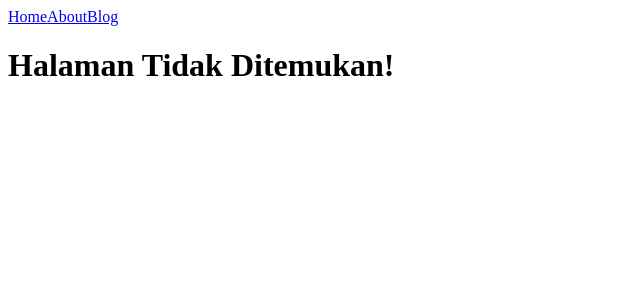
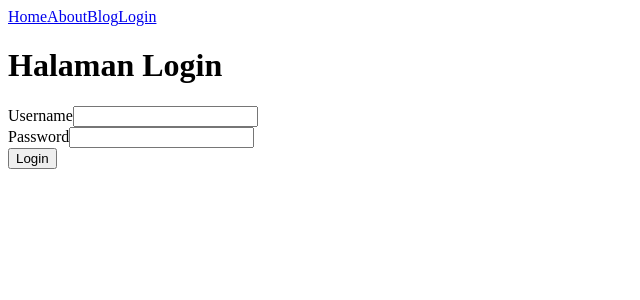
Before and after one commit to Ikram-Maulana/Code-explore, a React (Create React App) app in the folder React - ARI/Chapter4/tutorial-react-router/: page /login in a window 1280 px wide. Shown: the top 300 px of the page, without its empty margins (0-640 px from the left). Built offline with nearby package versions, Linux system fonts and the light colour scheme.

Commit message:
4.7. Chapter 4 - Redirect Programmaticaly
- Implement useNavigate() to redirect
- Testing Implement React Hook Form library

```diff
--- a/React - ARI/Chapter4/tutorial-react-router/package.json
+++ b/React - ARI/Chapter4/tutorial-react-router/package.json
@@ -8,6 +8,7 @@
     "@testing-library/user-event": "^13.2.1",
     "react": "^18.2.0",
     "react-dom": "^18.2.0",
+    "react-hook-form": "^7.33.1",
     "react-router-dom": "6",
     "react-scripts": "5.0.1",
     "web-vitals": "^2.1.0"
--- a/React - ARI/Chapter4/tutorial-react-router/src/App.js
+++ b/React - ARI/Chapter4/tutorial-react-router/src/App.js
@@ -4,7 +4,9 @@ import About from "./About";
 import AboutTeam from "./AboutTeam";
 import Blog from "./Blog";
 import BlogDetail from "./BlogDetail";
+import Dashboard from "./Dashboard";
 import Home from "./Home";
+import Login from "./Login";
 import NotFound from "./NotFound";
 
 const App = () => {
@@ -14,6 +16,7 @@ const App = () => {
         <Link to="/">Home</Link>
         <Link to="/about">About</Link>
         <Link to="/blog">Blog</Link>
+        <Link to="/login">Login</Link>
       </nav>
 
       <Routes>
@@ -23,6 +26,8 @@ const App = () => {
         </Route>
         <Route path="blog" element={<Blog />} />
         <Route path="blog/:slug" element={<BlogDetail />} />
+        <Route path="login" element={<Login />} />
+        <Route path="dashboard" element={<Dashboard />} />
         <Route path="*" element={<NotFound />} />
       </Routes>
     </div>
--- /dev/null
+++ b/React - ARI/Chapter4/tutorial-react-router/src/Dashboard.js
@@ -0,0 +1,7 @@
+import React from "react";
+
+const Dashboard = () => {
+  return <h1>Halaman Dashboard</h1>;
+};
+
+export default Dashboard;
--- /dev/null
+++ b/React - ARI/Chapter4/tutorial-react-router/src/Login.js
@@ -0,0 +1,35 @@
+import React from "react";
+import { useForm } from "react-hook-form";
+import { useNavigate } from "react-router-dom";
+
+const Login = () => {
+  const { register, handleSubmit } = useForm();
+  const navigate = useNavigate();
+
+  const onSubmit = (data) => {
+    if (data.username === "admin" && data.password === "admin") {
+      alert("Login Success!");
+      return navigate("/Dashboard");
+    }
+    return alert("Login Failed!");
+  };
+
+  return (
+    <>
+      <h1>Halaman Login</h1>
+      <form onSubmit={handleSubmit(onSubmit)}>
+        <div>
+          <label htmlFor="username">Username</label>
+          <input {...register("username")} />
+        </div>
+        <div>
+          <label htmlFor="password">Password</label>
+          <input type="password" {...register("password")} />
+        </div>
+        <button type="submit">Login</button>
+      </form>
+    </>
+  );
+};
+
+export default Login;
```
Also changed, not shown: 1 other file (tests, documents, lock files or other folders).
